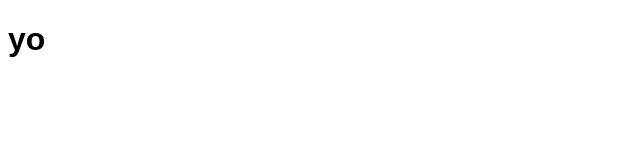
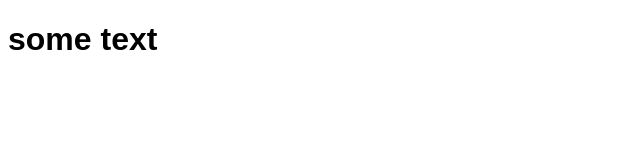
Before and after one commit to XenKer/git-branching, a plain HTML site: page index.html in a window 1280 px wide. Shown: the whole page, without its empty margins (0-640 px from the left). Drawn offline with Linux system fonts and the light colour scheme.

Commit message:
added whatever

```diff
--- a/index.html
+++ b/index.html
@@ -10,7 +10,7 @@
 </head>
 
 <body>
-    <h1>yo</h1>
+    <h1>some text</h1>
 </body>
 
 </html>
--- a/style.css
+++ b/style.css
@@ -1,3 +1,5 @@
 body {
     font-family: Arial, Helvetica, sans-serif
 }
+
+/* dsadas */
```
